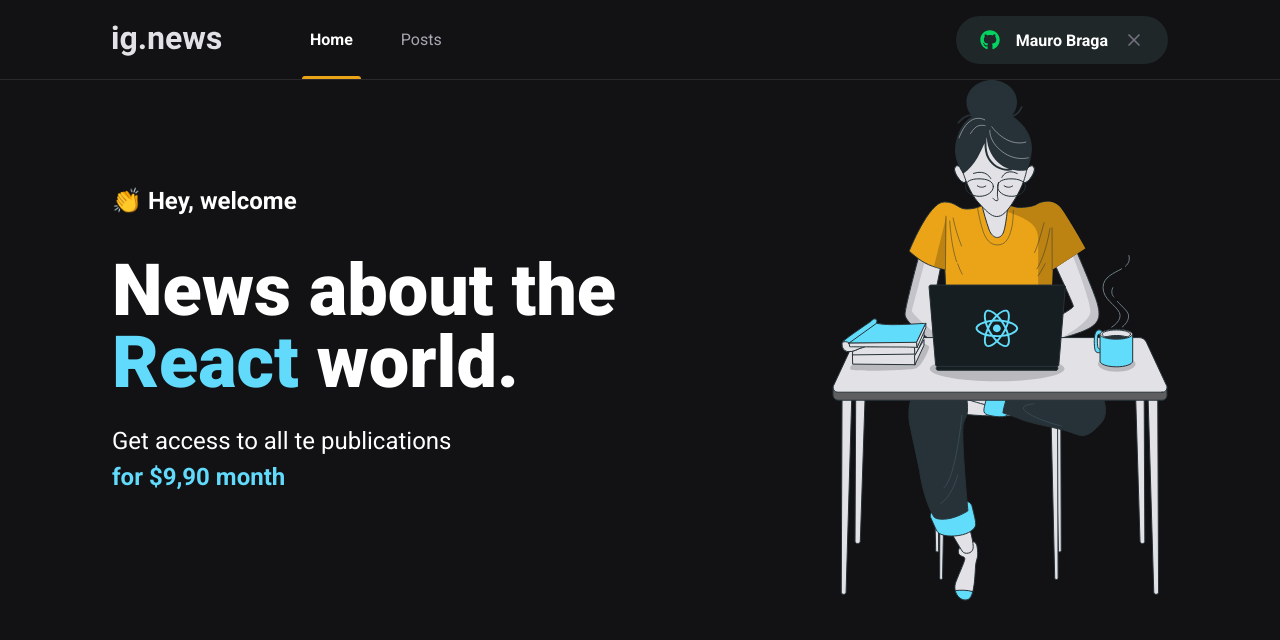
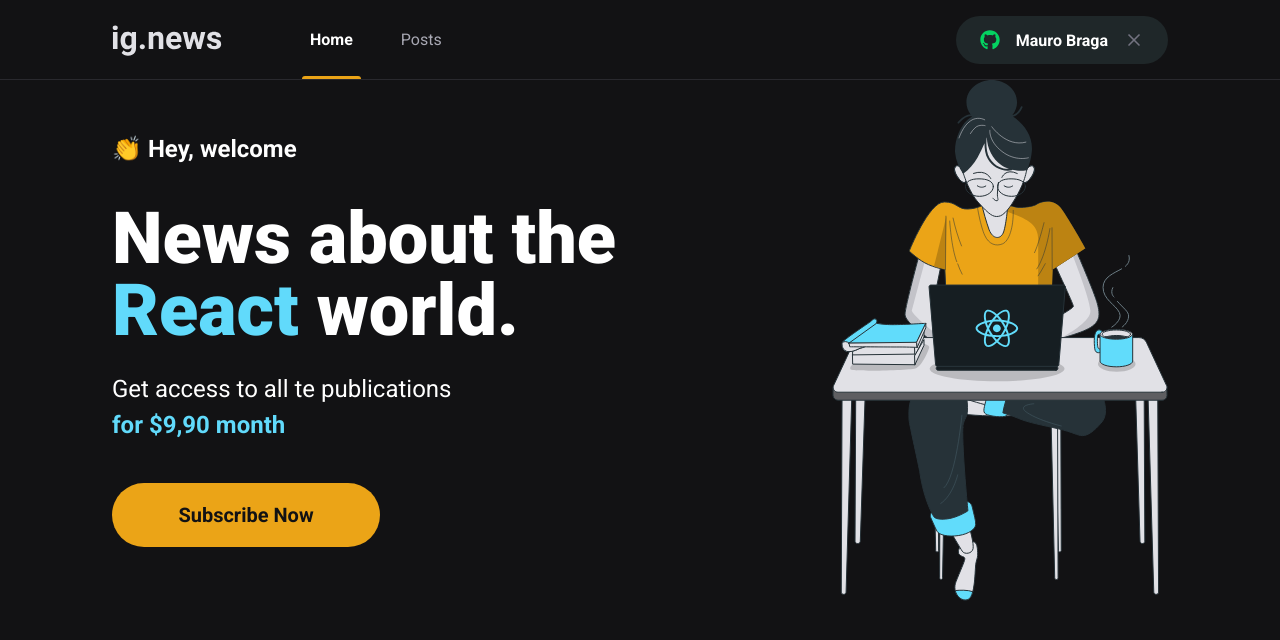
Before and after one commit to MauroBraga/ig-news, a Next.js app: page / in a window 1280 px wide. Shown: the top 640 px of the page. Built offline with nearby package versions, Linux system fonts and the light colour scheme.

Commit message:
Componente SubscribeButton

```diff
--- /dev/null
+++ b/src/components/SubscribeButton/index.tsx
@@ -0,0 +1,12 @@
+import React from 'react';
+import styles from './styles.module.scss';
+
+export const SubscribeButton: React.FC = () => {
+  return (
+      <button
+        className={styles.subscribeButton}
+        type='button'>
+            Subscribe Now
+      </button>
+  );
+}
--- /dev/null
+++ b/src/components/SubscribeButton/styles.module.scss
@@ -0,0 +1,20 @@
+.subscribeButton{
+    width: 268px;
+    height: 4rem;
+    border: 0;
+    border-radius: 2rem;
+    background: var(--yellow-500);
+    color: var(--gray-900);
+    font-size: 1.25rem;
+    font-weight: bold;
+
+    display: flex;
+    justify-content: center;
+    align-items: center;
+
+    transition: filter 0.2s;
+
+    &:hover {
+        filter: brightness(0.8);
+    }
+}
--- a/src/pages/_app.tsx
+++ b/src/pages/_app.tsx
@@ -1,6 +1,6 @@
 import { AppProps } from "next/app";
 import '../styles/global.scss';
-import { Header } from '../Header';
+import { Header } from '../components/Header';
 
 function MyApp({ Component, pageProps }: AppProps) {
   return (
--- a/src/pages/home.module.scss
+++ b/src/pages/home.module.scss
@@ -34,4 +34,7 @@
             font-weight: bold;
         }
     }
+    button {
+        margin-top: 2.5rem;
+    }
 }
--- a/src/pages/index.tsx
+++ b/src/pages/index.tsx
@@ -1,4 +1,5 @@
 import Head from 'next/head';
+import { SubscribeButton } from '../components/SubscribeButton';
 import styles from './home.module.scss';
 
 export default function Home() {
@@ -15,6 +16,7 @@
             Get access to all  te publications <br />
             <span>for $9,90 month</span>
           </p>
+          <SubscribeButton/>
         </section>
         <img src="/images/avatar.svg" alt="Girl coding"/>
       </main>
```
Also changed, not shown: src/components/Header/index.tsx (renamed from src/Header/index.tsx), src/components/Header/style.module.scss (renamed from src/Header/style.module.scss), src/components/SigInButton/index.tsx (renamed from src/SigInButton/index.tsx), src/components/SigInButton/styles.module.scss (renamed from src/SigInButton/styles.module.scss).
